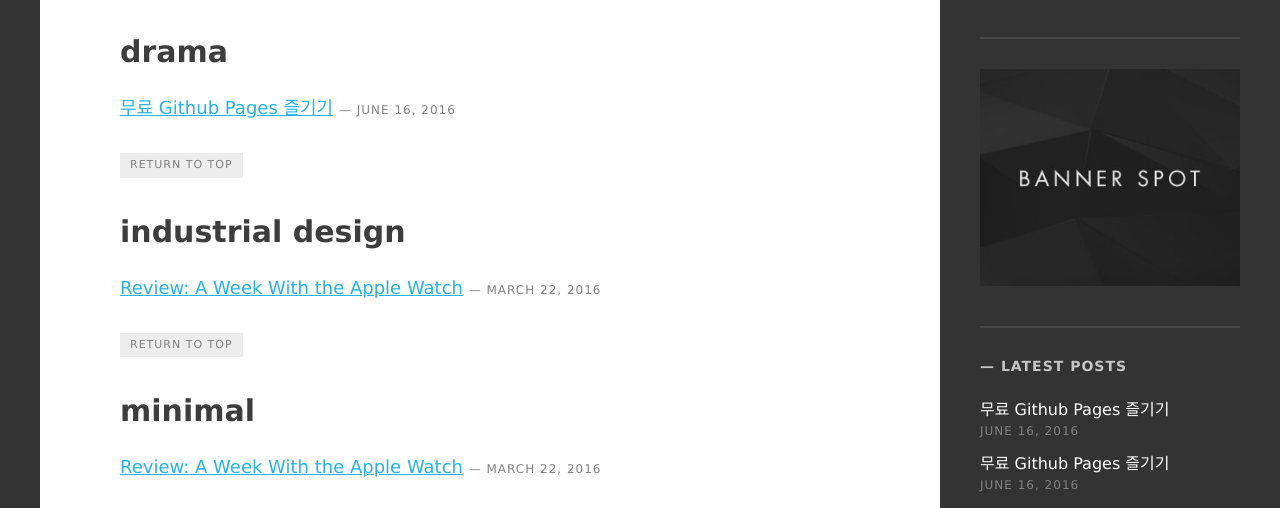
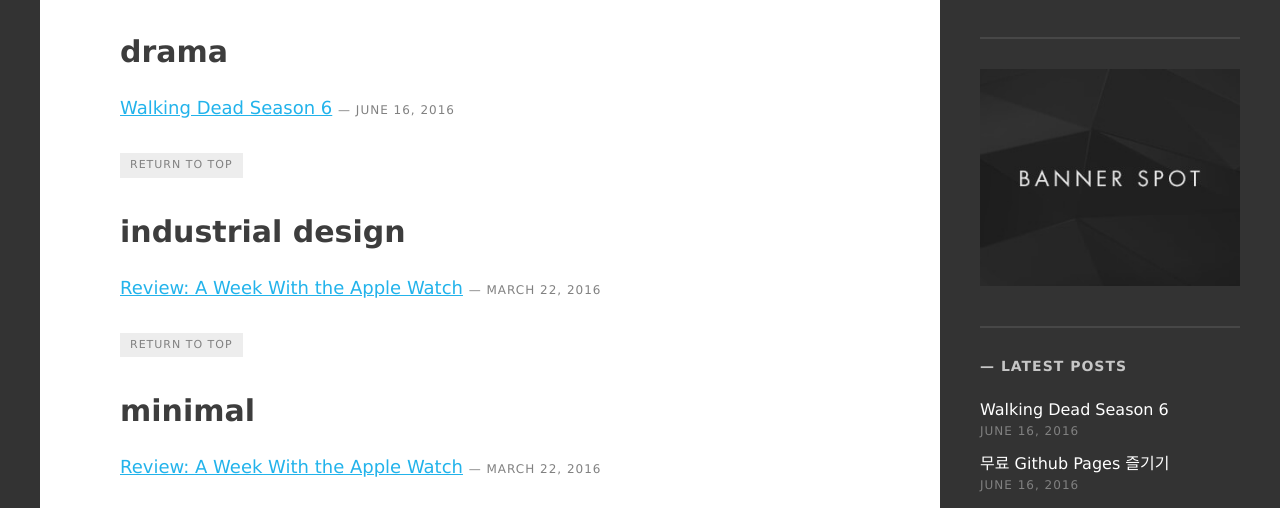
Before and after one commit to morgul71/morgul71.github.io, a Jekyll site: the page built from tags/index.html, in a window 1280 px wide and 900 px high, scrolled down 528 px. Shown: the part 163-671 px from the top of the window. Built offline with Jekyll 4.4.1, drawn with Linux system fonts in a browser that asks for light colours; some web fonts are replaced; some of the changed text lies outside the part shown.

Commit message:
Update 2016-06-17-Walking Dead Season 6.md

```diff
--- a/_posts/2016-06-17-Walking Dead Season 6.md
+++ b/_posts/2016-06-17-Walking Dead Season 6.md
@@ -1,6 +1,6 @@
 ---
 layout: post
-title:  "무료 Github Pages 즐기기"
+title:  "Walking Dead Season 6"
 date:   2016-06-16
 banner_image: walkingdead6.PNG
 tags: [drama, 미국드라마]
```
